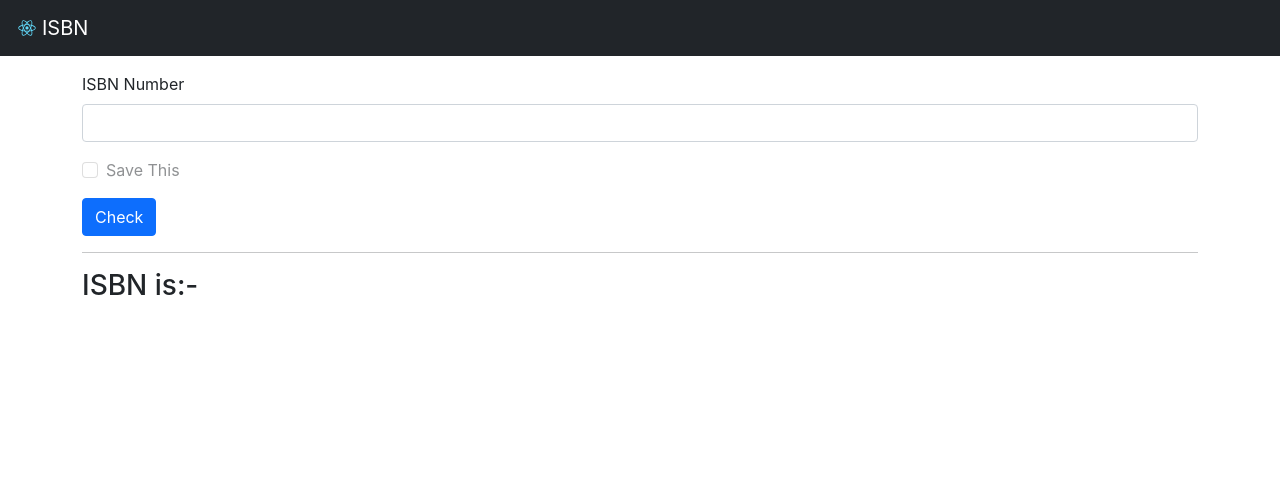
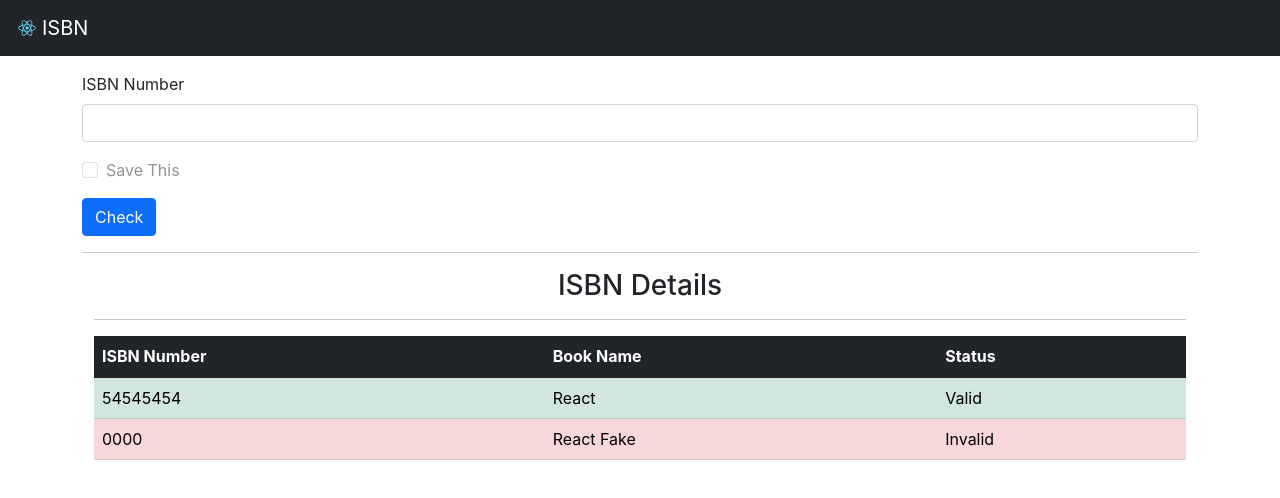
Before and after one commit to d-shaktiranjan/isbn, a React (Create React App) app: page / in a window 1280 px wide. Shown: the top 498 px of the page. Built offline with nearby package versions, Linux system fonts and the light colour scheme.

Commit message:
about page added

```diff
--- a/src/myCom/Form.js
+++ b/src/myCom/Form.js
@@ -1,4 +1,5 @@
 import React, { useState } from 'react'
+import { IsbnAbout } from './IsbnAbout.js';
 
 export const Form = () => {
     let handelClick = () => {
@@ -20,7 +21,7 @@ export const Form = () => {
             </div>
             <button type="submit" className="btn btn-primary" onClick={handelClick}>Check</button>
             <hr />
-            <h3>ISBN is:- {isbnNumber}</h3>
+            <IsbnAbout />
         </div>
     )
 }
--- /dev/null
+++ b/src/myCom/IsbnAbout.js
@@ -0,0 +1,31 @@
+import React from 'react'
+
+export const IsbnAbout = () => {
+    return (
+        <div className="container">
+            <h3 className="text-center">ISBN Details</h3>
+            <hr />
+            <table class="table">
+                <thead class="table-dark">
+                    <tr>
+                        <th scope="col">ISBN Number</th>
+                        <th scope="col">Book Name</th>
+                        <th scope="col">Status</th>
+                    </tr>
+                </thead>
+                <tbody>
+                    <tr class="table-success">
+                        <td>54545454</td>
+                        <td>React</td>
+                        <td>Valid</td>
+                    </tr>
+                    <tr class="table-danger">
+                        <td>0000</td>
+                        <td>React Fake</td>
+                        <td>Invalid</td>
+                    </tr>
+                </tbody>
+            </table>
+        </div>
+    )
+}
```
